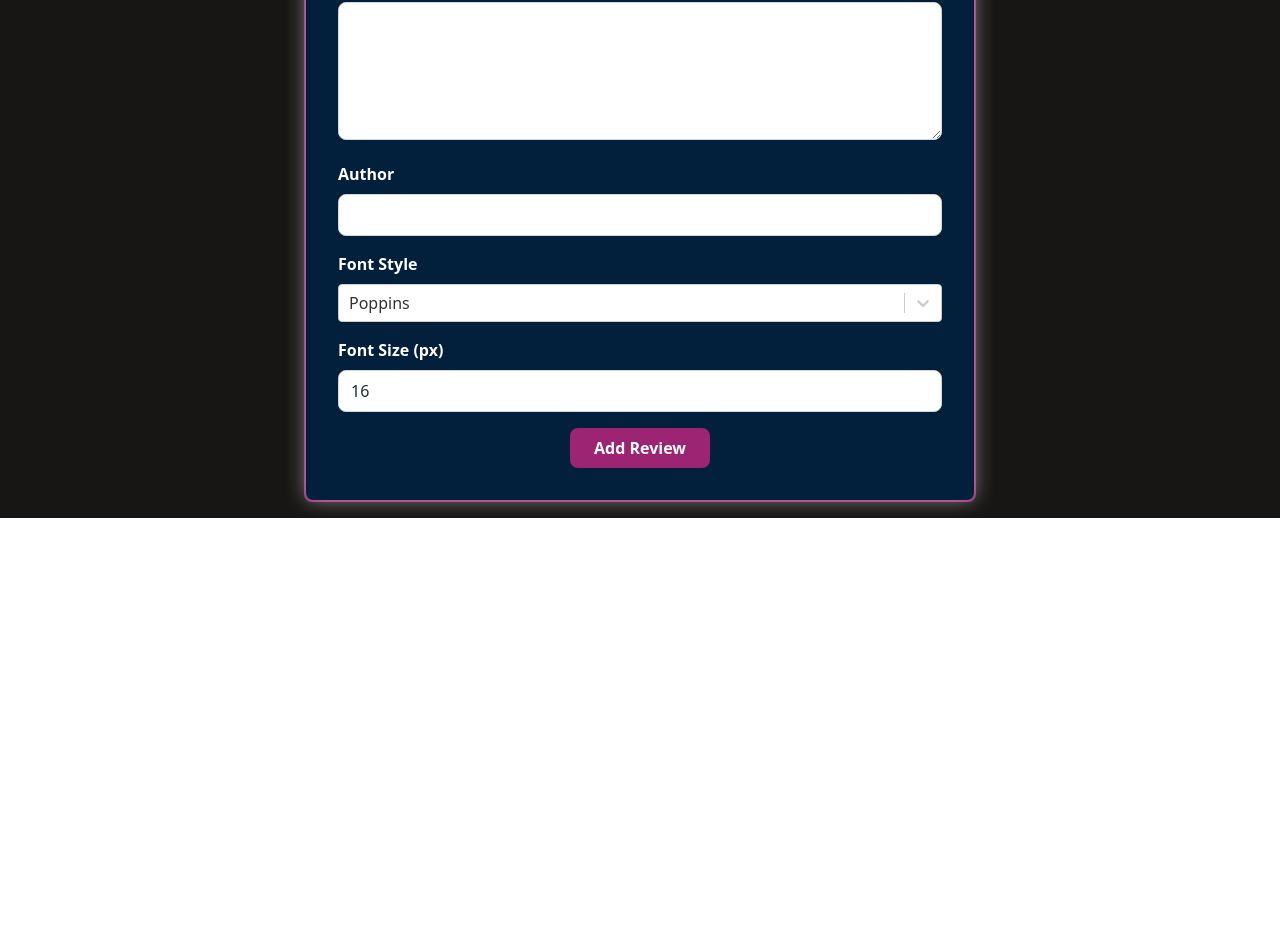
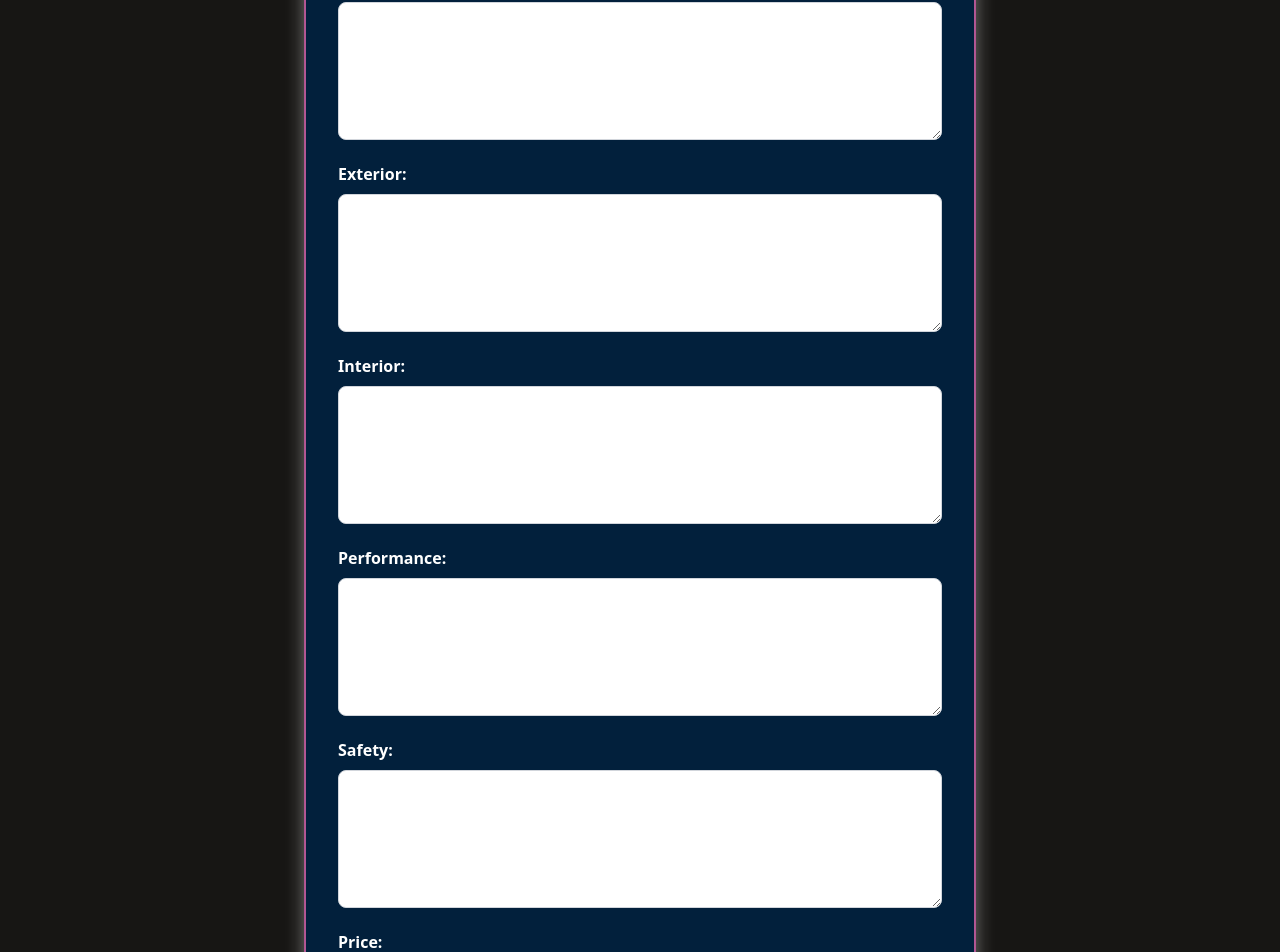
Before and after one commit to osa623/Baos-Wheels-Admin-Panel, a React (Create React App) app in the folder frontend/: page /AddReview in a window 1280 px wide. Shown: the part 582-1534 px from the top of the page. Before the commit the page ends 1100 px from the top, so only its background shows below. Built offline with nearby package versions, Linux system fonts and the light colour scheme; a web font is replaced by a local one.

Commit message:
changed the layout for adding several sub sections

```diff
--- a/frontend/src/Pages/AddReview.js
+++ b/frontend/src/Pages/AddReview.js
@@ -30,7 +30,12 @@ const AddReview = () => {
   const [category, setCategory] = useState("");
   const [brand, setBrand] = useState("");
   const [imageUrls, setImageUrls] = useState([]);
-  const [description, setDescription] = useState("");
+  const [overview, setOverview] = useState("");
+  const [exterior, setExterior] = useState("");
+  const [interior, setInterior] = useState("");
+  const [performance, setPerformance] = useState("");
+  const [safety, setSafety] = useState("");
+  const [price, setPrice] = useState("");
   const [author, setAuthor] = useState("");
   const [selectedFont, setSelectedFont] = useState(fontOptions[0]);
   const [fontSize, setFontSize] = useState(16)
@@ -59,7 +64,12 @@ const AddReview = () => {
         category,
         brand,
         images : imageUrls,
-        description,
+        overview,
+        exterior,
+        interior,
+        performance,
+        safety,
+        price,
         author,
         font: selectedFont.value,
         fontSize,
@@ -70,7 +80,7 @@ const AddReview = () => {
       );
       console.log(response.data);
       alert("Review added successfully!");
-      navigate("/review");
+      navigate("/reviews");
     } catch (err) {
       console.error(err);
       alert("Error adding review");
@@ -163,11 +173,91 @@ const AddReview = () => {
             </div>
             <div className="mb-4">
               <label className="block text-white font-semibold mb-2">
-                Description
+                Overview:
               </label>
               <textarea
-                value={description}
-                onChange={(e) => setDescription(e.target.value)}
+                value={overview}
+                onChange={(e) => setOverview(e.target.value)}
+                className="w-full px-3 py-2 border border-gray-300 rounded-lg focus:outline-none focus:border-indigo-500"
+                rows="5"
+                style={{
+                  fontFamily: selectedFont.value,
+                  fontSize: `${fontSize}px`,
+                }}
+                required
+              />
+            </div>
+            <div className="mb-4">
+              <label className="block text-white font-semibold mb-2">
+                Exterior:
+              </label>
+              <textarea
+                value={exterior}
+                onChange={(e) => setExterior(e.target.value)}
+                className="w-full px-3 py-2 border border-gray-300 rounded-lg focus:outline-none focus:border-indigo-500"
+                rows="5"
+                style={{
+                  fontFamily: selectedFont.value,
+                  fontSize: `${fontSize}px`,
+                }}
+                required
+              />
+            </div>
+            <div className="mb-4">
+              <label className="block text-white font-semibold mb-2">
+                Interior:
+              </label>
+              <textarea
+                value={interior}
+                onChange={(e) => setInterior(e.target.value)}
+                className="w-full px-3 py-2 border border-gray-300 rounded-lg focus:outline-none focus:border-indigo-500"
+                rows="5"
+                style={{
+                  fontFamily: selectedFont.value,
+                  fontSize: `${fontSize}px`,
+                }}
+                required
+              />
+            </div>
+            <div className="mb-4">
+              <label className="block text-white font-semibold mb-2">
+                Performance:
+              </label>
+              <textarea
+                value={performance}
+                onChange={(e) => setPerformance(e.target.value)}
+                className="w-full px-3 py-2 border border-gray-300 rounded-lg focus:outline-none focus:border-indigo-500"
+                rows="5"
+                style={{
+                  fontFamily: selectedFont.value,
+                  fontSize: `${fontSize}px`,
+                }}
+                required
+              />
+            </div>
+            <div className="mb-4">
+              <label className="block text-white font-semibold mb-2">
+                Safety:
+              </label>
+              <textarea
+                value={safety}
+                onChange={(e) => setSafety(e.target.value)}
+                className="w-full px-3 py-2 border border-gray-300 rounded-lg focus:outline-none focus:border-indigo-500"
+                rows="5"
+                style={{
+                  fontFamily: selectedFont.value,
+                  fontSize: `${fontSize}px`,
+                }}
+                required
+              />
+            </div>
+            <div className="mb-4">
+              <label className="block text-white font-semibold mb-2">
+                Price:
+              </label>
+              <textarea
+                value={price}
+                onChange={(e) => setPrice(e.target.value)}
                 className="w-full px-3 py-2 border border-gray-300 rounded-lg focus:outline-none focus:border-indigo-500"
                 rows="5"
                 style={{
```
Also changed, not shown: 2 other files (tests, documents, lock files or other folders).
